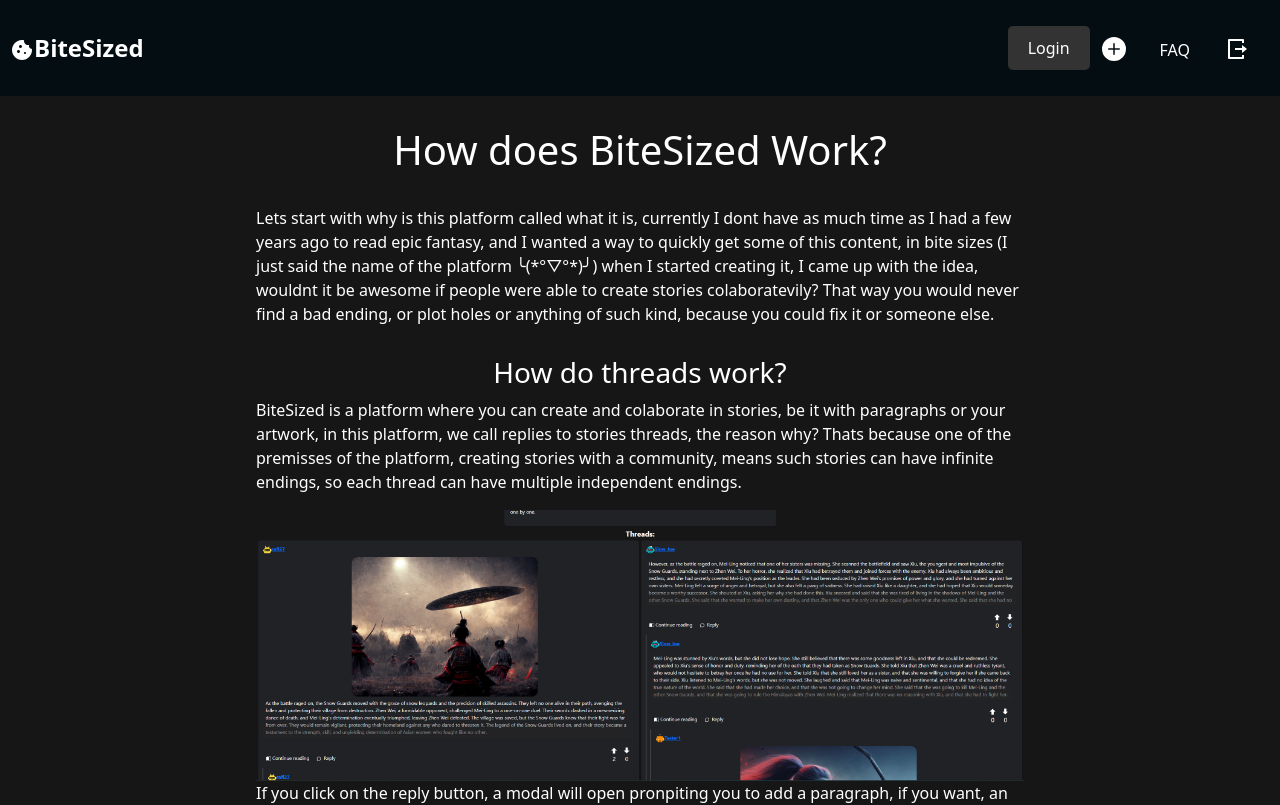
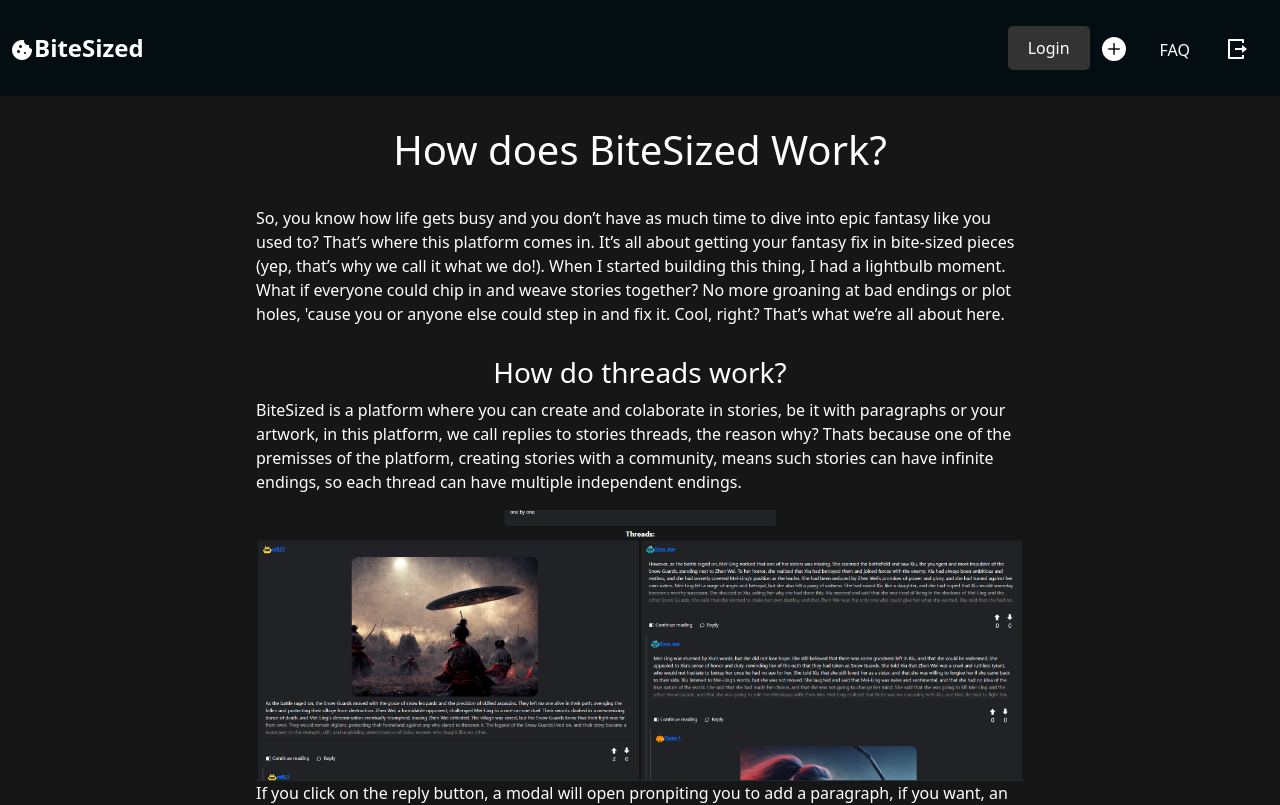
Before and after one commit to Rafl27/biteSized-app, a React (Vite) app: page /get-started in a window 1280 px wide. Shown: the top 805 px of the page. Built offline with nearby package versions, Linux system fonts and the light colour scheme.

Commit message:
text improvement.

```diff
--- a/src/pages/learnMore/LearnMore.tsx
+++ b/src/pages/learnMore/LearnMore.tsx
@@ -7,7 +7,8 @@ const LearnMore = () => {
         <div>
             <TopBar />
             <h1 className="titles">How does BiteSized Work?</h1>
-            <p className="paragraphs">Lets start with why is this platform called what it is, currently I dont have as much time as I had a few years ago to read epic fantasy, and I wanted a way to quickly get some of this content, in bite sizes (I just said the name of the platform ╰(*°▽°*)╯) when I started creating it, I came up with the idea, wouldnt it be awesome if people were able to create stories colaboratevily? That way you would never find a bad ending, or plot holes or anything of such kind, because you could fix it or someone else.</p>
+            <p className="paragraphs">So, you know how life gets busy and you don’t have as much time to dive into epic fantasy like you used to? That’s where this platform comes in. It’s all about getting your fantasy fix in bite-sized pieces (yep, that’s why we call it what we do!).
+                When I started building this thing, I had a lightbulb moment. What if everyone could chip in and weave stories together? No more groaning at bad endings or plot holes, 'cause you or anyone else could step in and fix it. Cool, right? That’s what we’re all about here.</p>
 
             <h3 className="titles">How do threads work?</h3>
             <p className="paragraphs">BiteSized is a platform where you can create and colaborate in stories, be it with paragraphs or your artwork, in this platform, we call replies to stories threads, the reason why? Thats because one of the premisses of the platform, creating stories with a community, means such stories can have infinite endings, so each thread can have multiple independent endings.</p>
```
